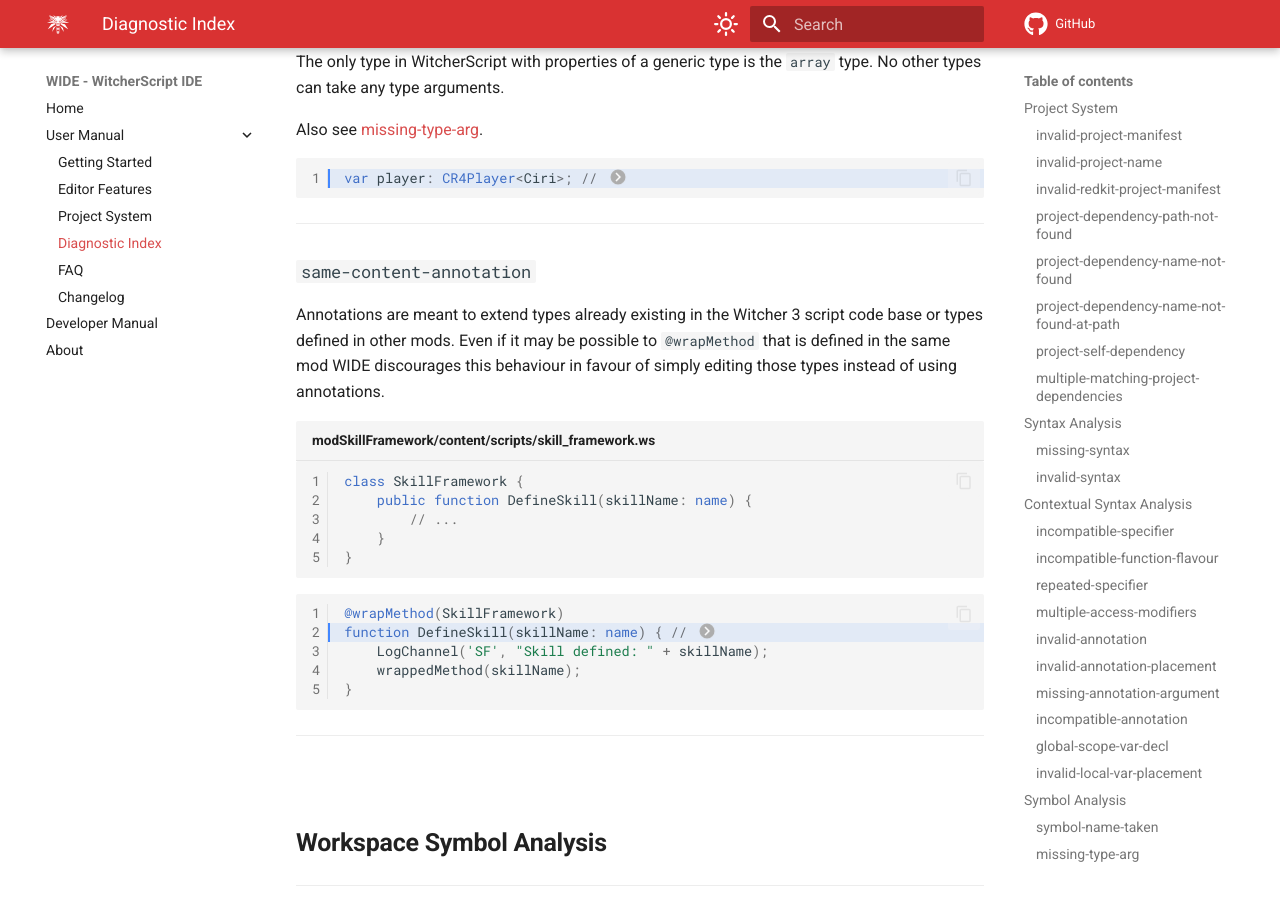
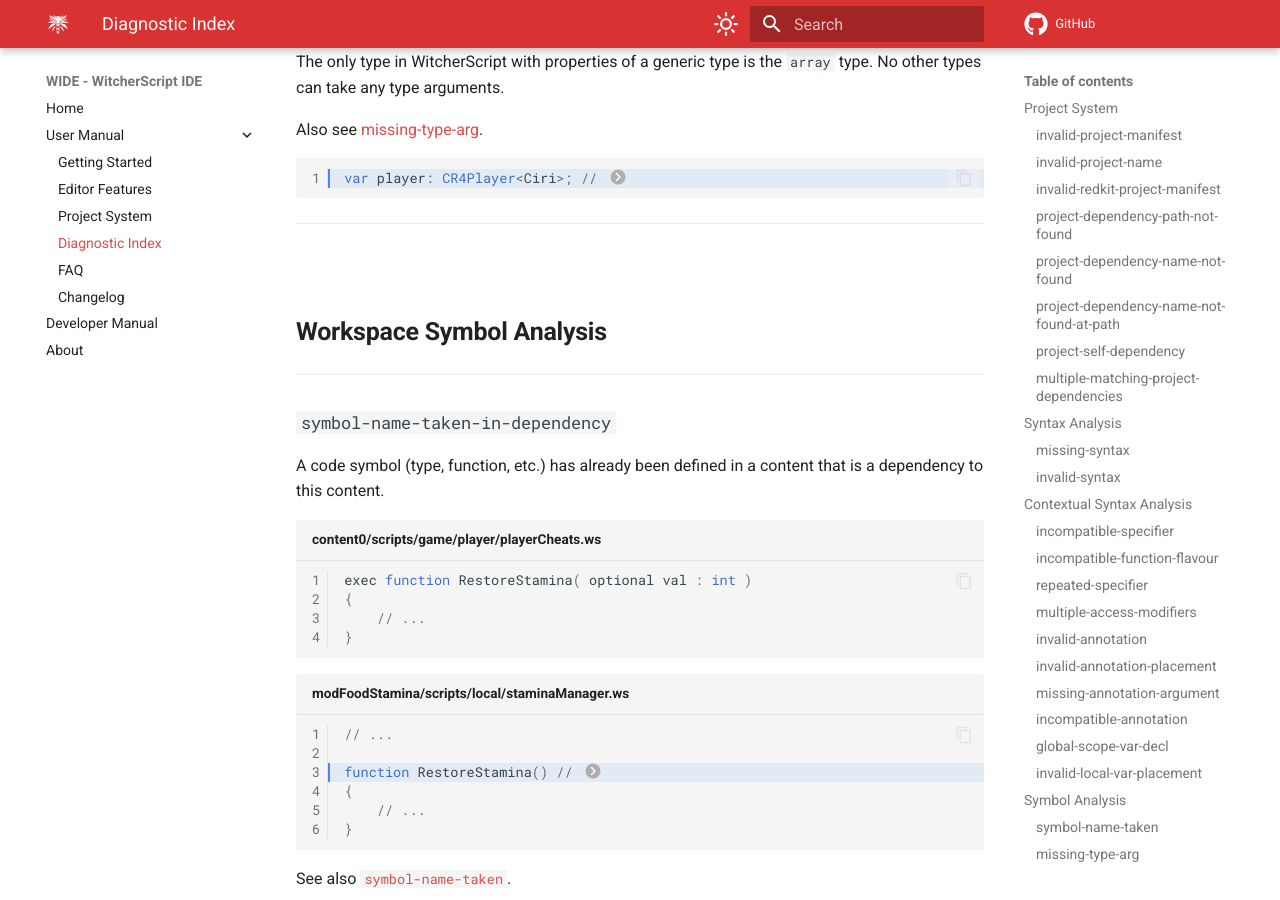
Before and after one commit to SpontanCombust/witcherscript-ide, an MkDocs documentation site: the page built from docs/user-manual/diagnostic-index.md, in a window 1280 px wide and 900 px high, scrolled down 7945 px. Built offline with MkDocs 1.6.1 and Material for MkDocs 9.7.7, drawn with Linux system fonts in a browser that asks for light colours; comment, search, counter and statistics services are not loaded.

Commit message:
Updated docs

````diff
--- a/docs/user-manual/diagnostic-index.md
+++ b/docs/user-manual/diagnostic-index.md
@@ -433,31 +433,6 @@ var player: CR4Player<Ciri>; // (1)
 
 ---
 
-### `same-content-annotation`
-
-Annotations are meant to extend types already existing in the Witcher 3 script code base or types defined in other mods. Even if it may be possible to `@wrapMethod` that is defined in the same mod WIDE discourages this behaviour in favour of simply editing those types instead of using annotations.
-
-```ts linenums="1" title="modSkillFramework/content/scripts/skill_framework.ws"
-class SkillFramework {
-    public function DefineSkill(skillName: name) {
-        // ...
-    }
-}
-```
-
-```ts linenums="1" hl_lines="2"
-@wrapMethod(SkillFramework)
-function DefineSkill(skillName: name) { // (1)
-    LogChannel('SF', "Skill defined: " + skillName);
-    wrappedMethod(skillName);
-}
-```
-
-1. Putting this in the same mod will work for the script compiler, but will yield undefined behaviour for WIDE.
-
-
----
-
 
 
 </br>
````
